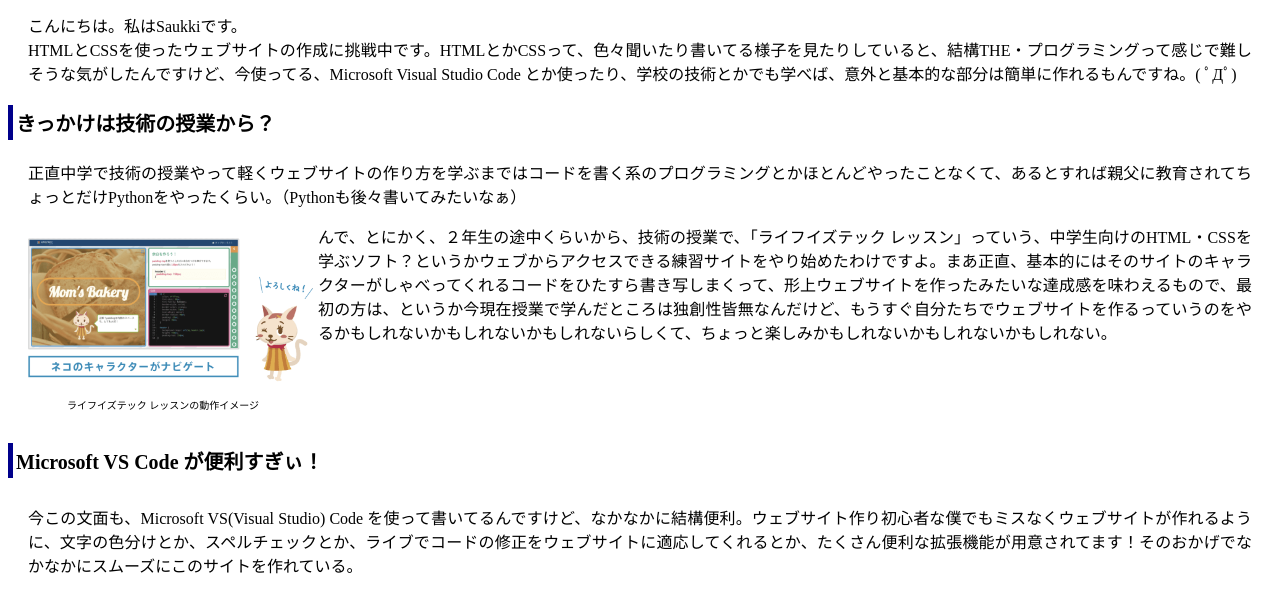
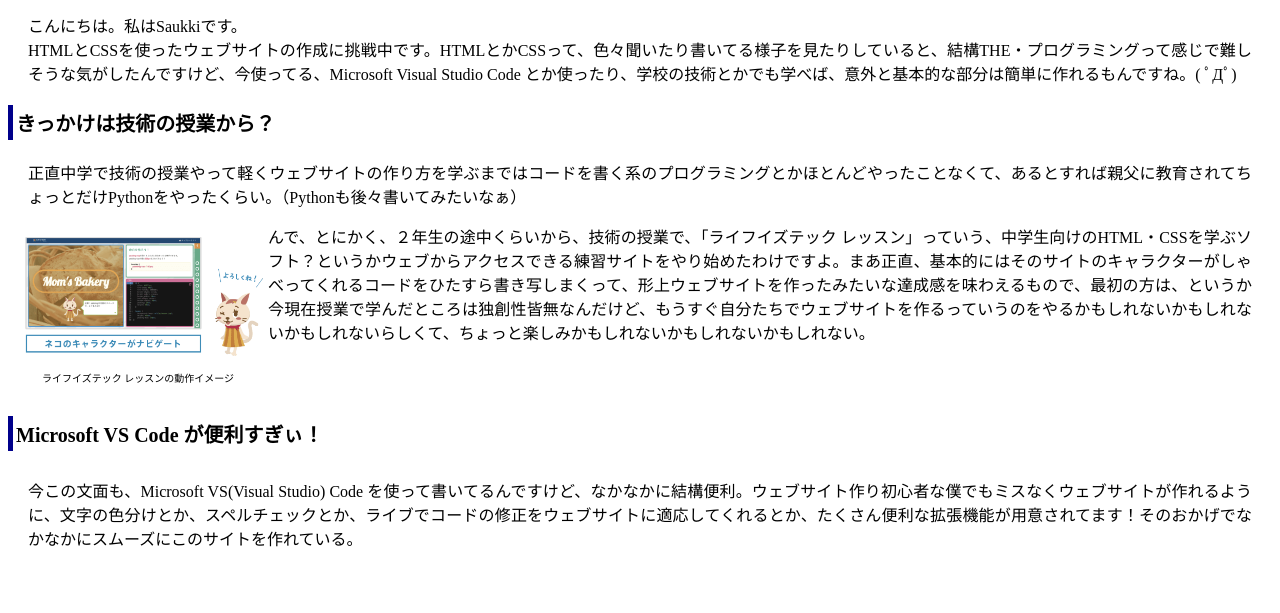
Before and after one commit to Ukkino1014/-Web-, a plain HTML site: page index.html in a window 1280 px wide. Shown: the part 127-740 px from the top of the page. Drawn offline with Linux system fonts and the light colour scheme.

Commit message:
Update index.html

```diff
--- a/index.html
+++ b/index.html
@@ -13,7 +13,7 @@
     <h3>きっかけは技術の授業から？</h3>
     <p>正直中学で技術の授業やって軽くウェブサイトの作り方を学ぶまではコードを書く系のプログラミングとかほとんどやったことなくて、あるとすれば親父に教育されてちょっとだけPythonをやったくらい。（Pythonも後々書いてみたいなぁ）</p>
     <figure>
-        <img src="lifeistechlessonexample.png" alt="ライフイズテックレッスンの動作イメージ" width="300">
+        <img src="lifeistechlessonexample.png" alt="ライフイズテックレッスンの動作イメージ" width="250">
         <figcaption>ライフイズテック レッスンの動作イメージ</figcaption>
         </figure>
     <p>んで、とにかく、２年生の途中くらいから、技術の授業で、「ライフイズテック レッスン」っていう、中学生向けのHTML・CSSを学ぶソフト？というかウェブからアクセスできる練習サイトをやり始めたわけですよ。まあ正直、基本的にはそのサイトのキャラクターがしゃべってくれるコードをひたすら書き写しまくって、形上ウェブサイトを作ったみたいな達成感を味わえるもので、最初の方は、というか今現在授業で学んだところは独創性皆無なんだけど、もうすぐ自分たちでウェブサイトを作るっていうのをやるかもしれないかもしれないかもしれないらしくて、ちょっと楽しみかもしれないかもしれないかもしれない。</p>
```
